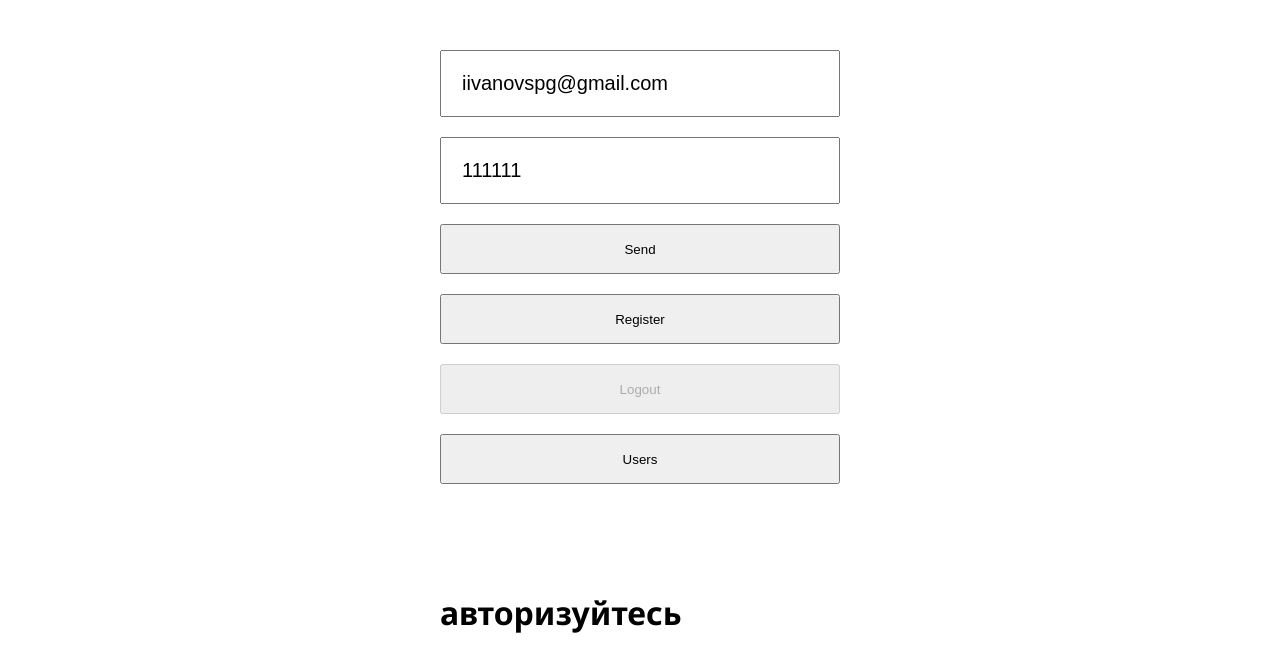
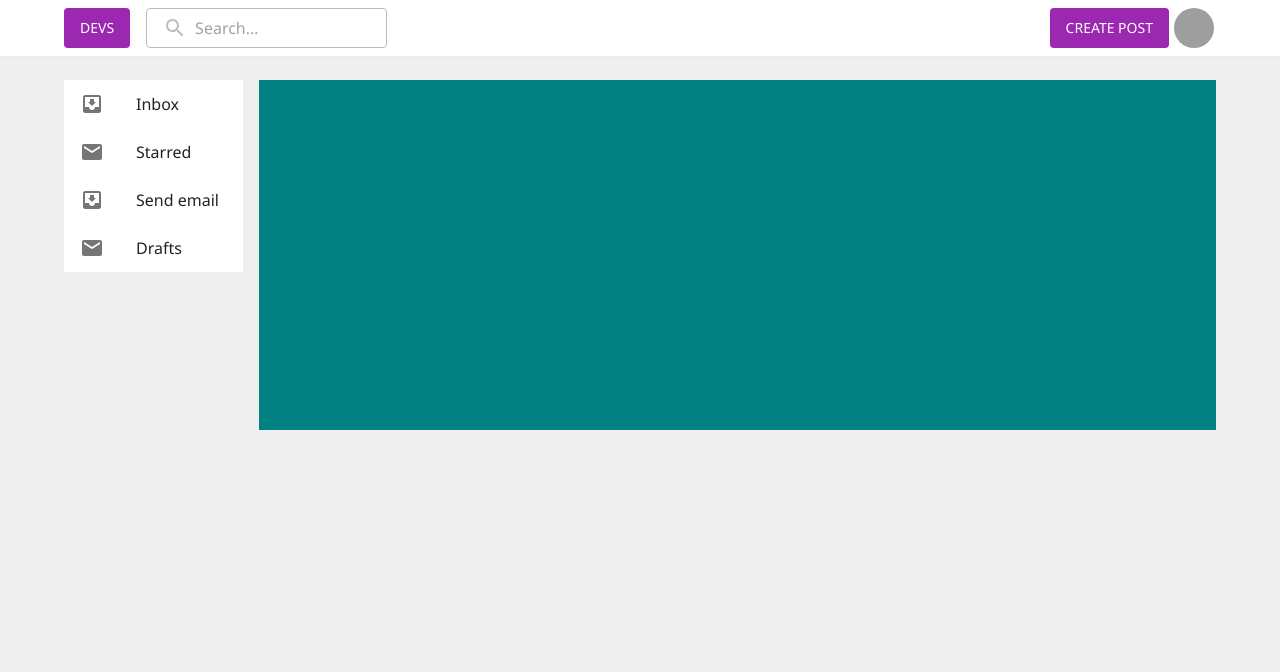
Before and after one commit to iv13-web/it-blog-frontend, a React (Create React App) app: page / in a window 1280 px wide. Shown: the top 672 px of the page. Built offline with nearby package versions, Linux system fonts and the light colour scheme; grey boxes are pictures that could not be loaded.

Commit message:
added base layout

```diff
--- a/package.json
+++ b/package.json
@@ -5,6 +5,7 @@
   "dependencies": {
     "@emotion/react": "^11.5.0",
     "@emotion/styled": "^11.3.0",
+    "@mui/icons-material": "^5.0.5",
     "@mui/material": "^5.0.6",
     "@reduxjs/toolkit": "^1.6.2",
     "@testing-library/jest-dom": "^5.11.4",
--- a/src/App.tsx
+++ b/src/App.tsx
@@ -1,8 +1,8 @@
 import {ThemeProvider} from '@mui/material'
 import {theme} from './theme/theme'
 import {FC, useEffect} from 'react'
-import SignIn from './components/SignIn'
 import {useLazyCheckAuthQuery} from './store/api/authEndpoints'
+import ResponsiveDrawer from './Layout/Layout'
 
 export const App: FC = () => {
 	const [checkAuth, {isLoading}] = useLazyCheckAuthQuery()
@@ -18,7 +18,7 @@ export const App: FC = () => {
 
 	return (
 		<ThemeProvider theme={theme}>
-			<SignIn/>
+			<ResponsiveDrawer/>
 		</ThemeProvider>
 	)
 }
--- /dev/null
+++ b/src/Layout/Header.tsx
@@ -0,0 +1,149 @@
+import {alpha, Avatar, Badge, Button, Container, InputBase, Menu, MenuItem, styled} from '@mui/material'
+import Toolbar from '@mui/material/Toolbar'
+import IconButton from '@mui/material/IconButton'
+import MenuIcon from '@mui/icons-material/Menu'
+import AppBar from '@mui/material/AppBar'
+import SearchIcon from '@mui/icons-material/Search'
+import {AccountCircle} from '@mui/icons-material'
+import Box from '@mui/material/Box'
+import React from 'react'
+import MailIcon from '@mui/icons-material/Mail'
+import NotificationsIcon from '@mui/icons-material/Notifications'
+
+type Props = {
+	onDrawerToggle: any,
+}
+
+
+const Search = styled('div')(({theme}) => ({
+	position: 'relative',
+	border: `1px solid ${theme.palette.grey['400']}`,
+	borderRadius: theme.shape.borderRadius,
+	marginRight: theme.spacing(2),
+	marginLeft: 0,
+	width: '100%',
+	display: 'none',
+	[theme.breakpoints.up('sm')]: {
+		marginLeft: theme.spacing(2),
+		width: 'auto',
+		display: 'block'
+	},
+}))
+
+const SearchIconWrapper = styled('div')(({theme}) => ({
+	padding: theme.spacing(0, 2),
+	height: '100%',
+	position: 'absolute',
+	pointerEvents: 'none',
+	display: 'flex',
+	alignItems: 'center',
+	justifyContent: 'center',
+}))
+
+const StyledInputBase = styled(InputBase)(({theme}) => ({
+	'& ::placeholder': {
+		transition: 'color .3s ease'
+	},
+	'& :focus::placeholder': {
+		color: theme.palette.common.white
+	},
+	'& .MuiInputBase-input': {
+		padding: theme.spacing(1, 1, 1, 0),
+		// vertical padding + font size from searchIcon
+		paddingLeft: `calc(1em + ${theme.spacing(4)})`,
+		transition: theme.transitions.create('width'),
+		width: '100%',
+		[theme.breakpoints.up('md')]: {
+			width: '20ch',
+		},
+	},
+}))
+
+
+export default function Header({onDrawerToggle}: Props) {
+	const [anchorEl, setAnchorEl] = React.useState<null | HTMLElement>(null)
+	const isMenuOpen = Boolean(anchorEl)
+
+	const handleProfileMenuOpen = (event: React.MouseEvent<HTMLElement>) => {
+		setAnchorEl(event.currentTarget)
+	}
+
+	const handleMenuClose = () => setAnchorEl(null)
+
+	const menuId = 'primary-search-account-menu'
+
+	return (
+		<AppBar>
+			<Container maxWidth='lg'>
+				<Toolbar sx={{'&.MuiToolbar-root': {p: 0, minHeight: 56}}}>
+					<Box sx={{display: 'flex', alignItems: 'stretch', height: '40px'}}>
+					<IconButton
+						aria-label="open drawer"
+						edge="start"
+						onClick={onDrawerToggle}
+						sx={{mr: 1, display: {md: 'none'}}}
+					>
+						<MenuIcon/>
+					</IconButton>
+
+					<Box sx={{display: 'flex', alignItems: 'stretch'}}>
+						<Button variant='contained' color='secondary'>DEVS</Button>
+
+						<Search>
+							<SearchIconWrapper>
+								<SearchIcon sx={{color: theme => theme.palette.grey['400']}}/>
+							</SearchIconWrapper>
+							<StyledInputBase
+								placeholder="Search…"
+								inputProps={{'aria-label': 'search'}}
+								onChange={(e) => console.log(e.target.value)}
+							/>
+						</Search>
+					</Box>
+					</Box>
+
+					<Box sx={{flexGrow: 1}}/>
+
+					<Box sx={{display: 'flex', alignItems: 'stretch', maxHeight: '40px'}}>
+						<Button variant='contained' color='secondary' sx={{flexShrink: 0}}>
+							Create Post
+						</Button>
+						<IconButton
+							size="small"
+							edge="end"
+							aria-label="account of current user"
+							aria-controls={menuId}
+							aria-haspopup="true"
+							onClick={handleProfileMenuOpen}
+							color="inherit"
+
+						>
+							<Avatar src='https://lh3.googleusercontent.com/ogw/ADea4I4orE6-p_raZ-qk1h1nN9CVUT6sZmUiwQxf4xHN=s32-c-mo'/>
+						</IconButton>
+					</Box>
+
+
+					<Menu
+						anchorEl={anchorEl}
+						anchorOrigin={{
+							vertical: 'bottom',
+							horizontal: 'right',
+						}}
+						id={menuId}
+						keepMounted
+						transformOrigin={{
+							vertical: 'top',
+							horizontal: 'right',
+						}}
+						open={isMenuOpen}
+						onClose={handleMenuClose}
+					>
+						<MenuItem onClick={handleMenuClose}>Profile</MenuItem>
+						<MenuItem onClick={handleMenuClose}>My account</MenuItem>
+					</Menu>
+
+				</Toolbar>
+			</Container>
+		</AppBar>
+	)
+}
--- /dev/null
+++ b/src/Layout/Layout.tsx
@@ -0,0 +1,98 @@
+import {useState} from 'react'
+import Box from '@mui/material/Box'
+import Drawer from '@mui/material/Drawer'
+import InboxIcon from '@mui/icons-material/MoveToInbox'
+import List from '@mui/material/List'
+import ListItem from '@mui/material/ListItem'
+import ListItemIcon from '@mui/material/ListItemIcon'
+import ListItemText from '@mui/material/ListItemText'
+import MailIcon from '@mui/icons-material/Mail'
+import Toolbar from '@mui/material/Toolbar'
+import {Container, CssBaseline, Grid} from '@mui/material'
+import Header from './Header'
+import {DRAWER_WIDTH, HEADER_HEIGHT} from './constants'
+
+
+interface Props {
+}
+
+export default function ResponsiveDrawer(props: Props) {
+	const [mobileOpen, setMobileOpen] = useState(false)
+	const handleDrawerToggle = () => setMobileOpen(!mobileOpen)
+
+	const drawer = (
+		<>
+			<CssBaseline/>
+			<Toolbar sx={{display: {xs: 'block', md: 'none'}}}/>
+			<List disablePadding>
+				{['Inbox', 'Starred', 'Send email', 'Drafts'].map((text, index) => (
+					<ListItem button key={text}>
+						<ListItemIcon>
+							{index % 2 === 0 ? <InboxIcon/> : <MailIcon/>}
+						</ListItemIcon>
+						<ListItemText primary={text}/>
+					</ListItem>
+				))}
+			</List>
+		</>
+	)
+
+	return (
+		<>
+			<Header onDrawerToggle={handleDrawerToggle}/>
+
+			<Container maxWidth='lg'>
+				<Grid container spacing={2}>
+
+
+					<Drawer
+						variant="temporary"
+						open={mobileOpen}
+						onClose={handleDrawerToggle}
+						ModalProps={{keepMounted: true}}
+						sx={{
+							display: {sm: 'block', md: 'none'},
+							'& .MuiDrawer-paper': {boxSizing: 'border-box', width: DRAWER_WIDTH},
+						}}
+					>
+						{drawer}
+					</Drawer>
+
+
+
+
+					<Grid item sx={{display: {xs: 'none', md: 'block'}}} md={2} component='aside'>
+						<Box sx={{mt: `${HEADER_HEIGHT}px`, pt: 2,}}>
+							<Drawer
+								variant="persistent"
+								sx={{
+									display: {xs: 'none', sm: 'block'},
+									'& .MuiDrawer-paper': {
+										boxSizing: 'border-box',
+										border: 'none',
+										position: 'static'
+									},
+								}}
+								open
+							>
+								{drawer}
+							</Drawer>
+						</Box>
+					</Grid>
+
+
+					<Grid item xs={12} md={10} component='main'>
+						<Box sx={{mt: `${HEADER_HEIGHT}px`, pt: 2,}}>
+							<div style={{width: '100%', backgroundColor: 'teal', height: '350px'}}/>
+						</Box>
+					</Grid>
+
+
+
+
+				</Grid>
+			</Container>
+		</>
+
+	)
+}
--- /dev/null
+++ b/src/Layout/constants.ts
@@ -0,0 +1,2 @@
+export const DRAWER_WIDTH = 240
+export const HEADER_HEIGHT = 64
--- /dev/null
+++ b/src/components/SearchInput.tsx
@@ -0,0 +1 @@
+export {}
--- a/src/store/api/authEndpoints.ts
+++ b/src/store/api/authEndpoints.ts
@@ -2,7 +2,7 @@ import {api} from './api'
 import {IAuthResponse} from '../../types/responses'
 import {login, logout} from '../slices/AuthSlice'
 
-export const authApiEndpoints = api.injectEndpoints({
+export const authEndpoints = api.injectEndpoints({
 	endpoints: build => ({
 		login: build.mutation({
 			query: (credentials: { email: string, password: string }) => ({
@@ -63,4 +63,4 @@ export const {
 	useLogoutMutation,
 	useLazyCheckAuthQuery,
 	useLazyGetUsersQuery
-} = authApiEndpoints
+} = authEndpoints
--- a/src/theme/theme.tsx
+++ b/src/theme/theme.tsx
@@ -1,6 +1,31 @@
-import {createTheme} from '@mui/material'
+import {alpha, createTheme} from '@mui/material'
 import {typography} from './typography'
 
 export const theme = createTheme({
 	typography,
+
+	palette: {
+		background: {
+			default: '#efefef'
+		}
+	},
+
+	components: {
+		MuiButton: {
+			defaultProps: {
+				disableElevation: true
+			}
+		},
+		MuiAppBar: {
+			defaultProps: {
+				elevation: 0,
+				position: 'fixed',
+				sx: {
+					height: 56,
+					backgroundColor: theme => theme.palette.common.white,
+					boxShadow: theme => `0 1px 1px 1px ${alpha(theme.palette.common.black, 0.01)}`
+				}
+			}
+		}
+	}
 })
```
Also changed, not shown: 1 other file (tests, documents, lock files or other folders).
